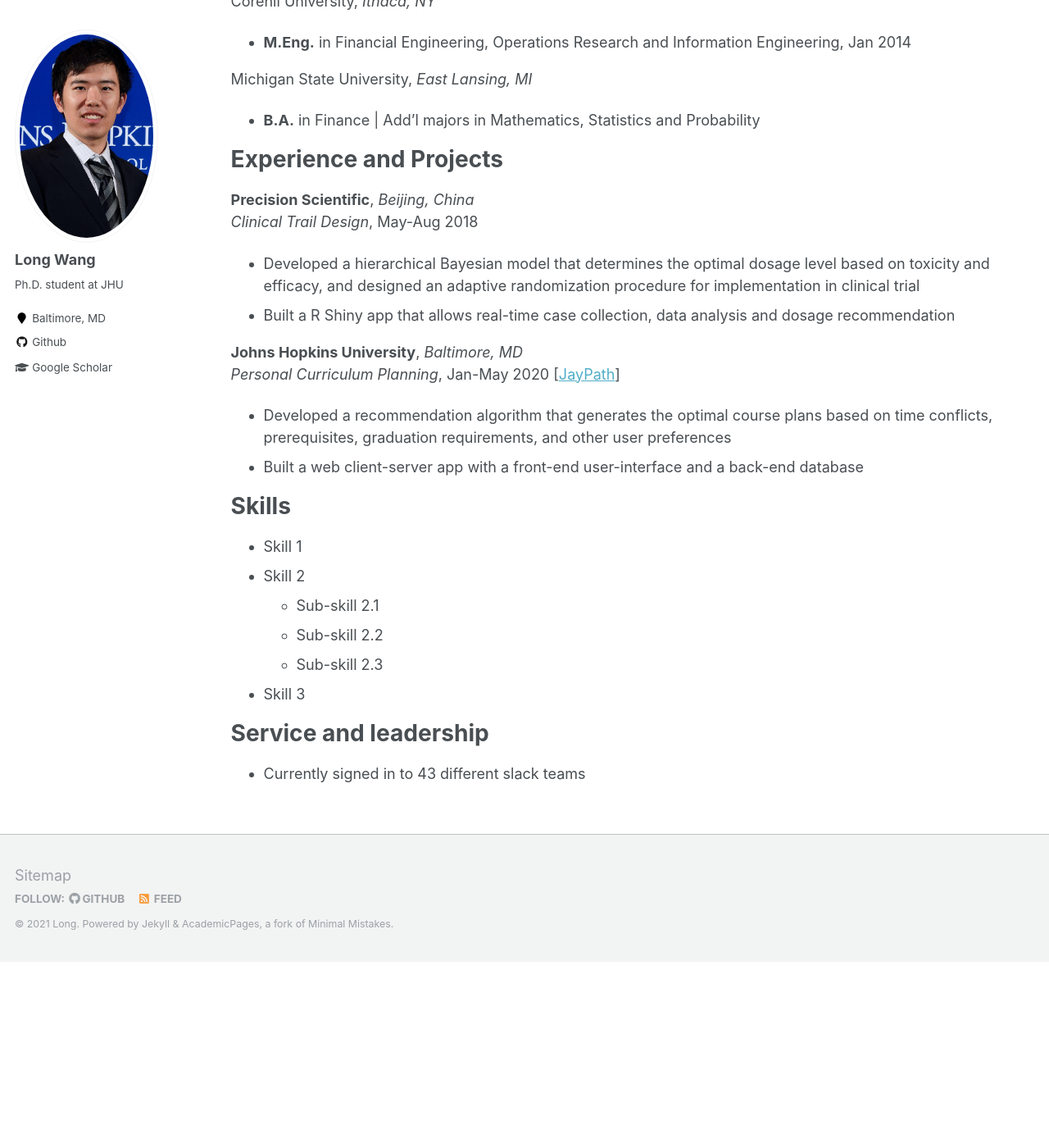
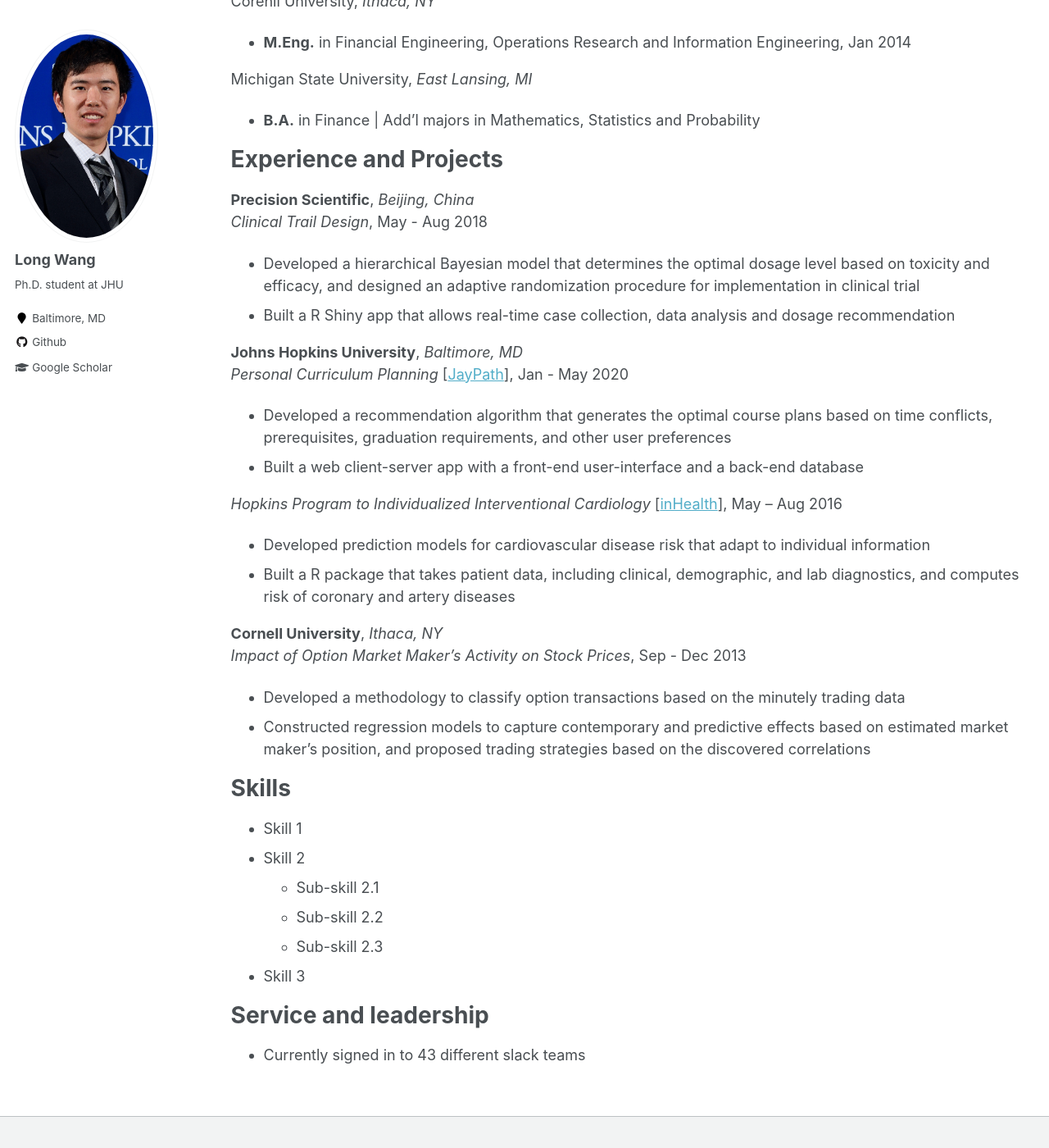
Before and after one commit to longwang-jhu/longwang-jhu.github.io, a Jekyll site: the page built from _pages/cv.md, in a window 1280 px wide and 1400 px high, scrolled down 446 px. Shown: the whole window at 82% size. Built offline with Jekyll 4.4.1, drawn with Linux system fonts in a browser that asks for light colours; before the commit the page ends 1619 px from its top, so only the background shows below that.

Commit message:
Update cv.md

```diff
--- a/_pages/cv.md
+++ b/_pages/cv.md
@@ -33,20 +33,31 @@ Michigan State University, <i>East Lansing, MI</i>
 Experience and Projects
 ======
 <b>Precision Scientific</b>, <i>Beijing, China</i><br>
-<i>Clinical Trail Design</i>, May-Aug 2018
+<i>Clinical Trail Design</i>, May - Aug 2018
 <ul>
   <li>Developed a hierarchical Bayesian model that determines the optimal dosage level based on toxicity and efficacy, and designed an adaptive randomization procedure for implementation in clinical trial</li>
   <li>Built a R Shiny app that allows real-time case collection, data analysis and dosage recommendation</li>
 </ul>
 
 <b>Johns Hopkins University</b>, <i>Baltimore, MD</i><br>
-<i>Personal Curriculum Planning</i>, Jan-May 2020 [<a href="https://github.com/longwangjhu/JayPath">JayPath</a>]
+<i>Personal Curriculum Planning</i> [<a href="https://github.com/longwangjhu/JayPath">JayPath</a>], Jan - May 2020
 <ul>
   <li>Developed a recommendation algorithm that generates the optimal course plans based on time conflicts, prerequisites, graduation requirements, and other user preferences</li>
   <li>Built a web client-server app with a front-end user-interface and a back-end database</li>
 </ul>
 
+<i>Hopkins Program to Individualized Interventional Cardiology</i> [<a href="https://www.hopkinsmedicine.org/inhealth/index.html">inHealth</a>], May – Aug 2016
+<ul>
+  <li>Developed prediction models for cardiovascular disease risk that adapt to individual information</li>
+  <li>Built a R package that takes patient data, including clinical, demographic, and lab diagnostics, and computes risk of coronary and artery diseases</li>
+</ul>
 
+<b>Cornell University</b>, <i>Ithaca, NY</i><br>
+<i>Impact of Option Market Maker’s Activity on Stock Prices</i>, Sep - Dec 2013
+<ul>
+  <li>Developed a methodology to classify option transactions based on the minutely trading data</li>
+  <li>Constructed regression models to capture contemporary and predictive effects based on estimated market maker’s position, and proposed trading strategies based on the discovered correlations</li>
+</ul>
 
 Skills
 ======
```
